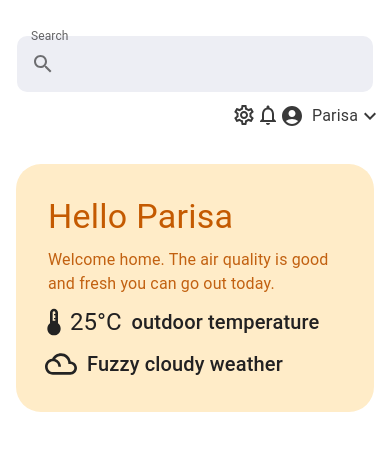
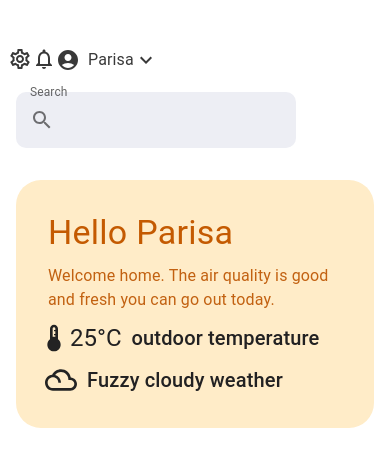
Before and after one commit to parisa-naeim/smart-home-ui, a Next.js app: page / in a window 390 px wide. Shown: the top 466 px of the page. Built offline with nearby package versions, Linux system fonts and the light colour scheme.

Commit message:
make it more responsive

```diff
--- a/src/components/header/Header.tsx
+++ b/src/components/header/Header.tsx
@@ -1,11 +1,4 @@
-import {
-  Box,
-  Grid,
-  InputAdornment,
-  TextField,
-  Typography,
-} from "@mui/material";
-import SearchIcon from "@mui/icons-material/Search";
+import { Box, Grid, Typography } from "@mui/material";
 import SettingsOutlinedIcon from "@mui/icons-material/SettingsOutlined";
 import NotificationsNoneIcon from "@mui/icons-material/NotificationsNone";
 import AccountCircleIcon from "@mui/icons-material/AccountCircle";
@@ -15,11 +8,17 @@ import SearchBar from "../search/SearchBar";
 
 const Header = () => {
   return (
-    <Grid container sx={{ textAlign: { xs: "center", sm: "left" } }}>
-      <Grid item xs={12} sm={6}>
+    <Grid container>
+      <Grid
+        item
+        sm={12}
+        md={6}
+        order={{ xs: 2, sm: 2, md: 1 }}
+        sx={{ margin: { xs: 1, sm: 0 } }}
+      >
         <SearchBar />
       </Grid>
-      <Grid item xs={12} sm={6}>
+      <Grid item sm={12} md={6} order={{ xs: 1, sm: 1, md: 2 }}>
         <Grid
           container
           direction="row"
--- a/src/components/search/SearchBar.tsx
+++ b/src/components/search/SearchBar.tsx
@@ -9,7 +9,7 @@ const SearchBar = () => {
         backgroundColor: "#EDEEF4",
         borderRadius: "10px",
         color: "#EDEEF4",
-        width: { xs: "95%", sm: "70%" },
+        width: { sm: "100%", md: "70%" },
       }}
       label="Search"
       InputProps={{
```
